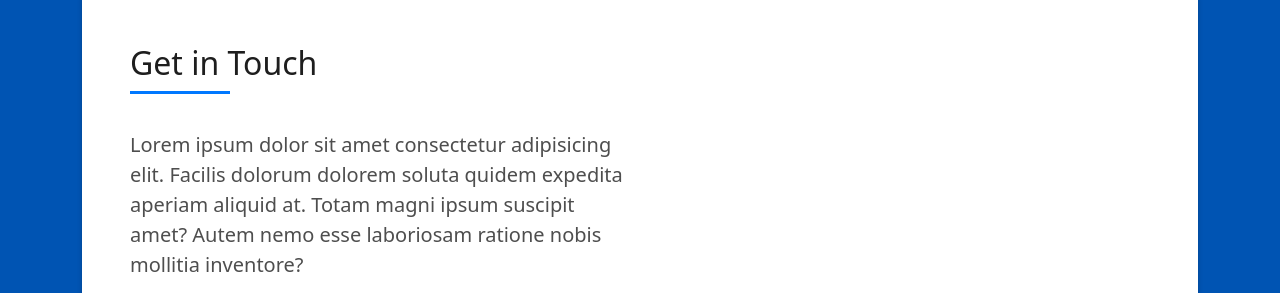
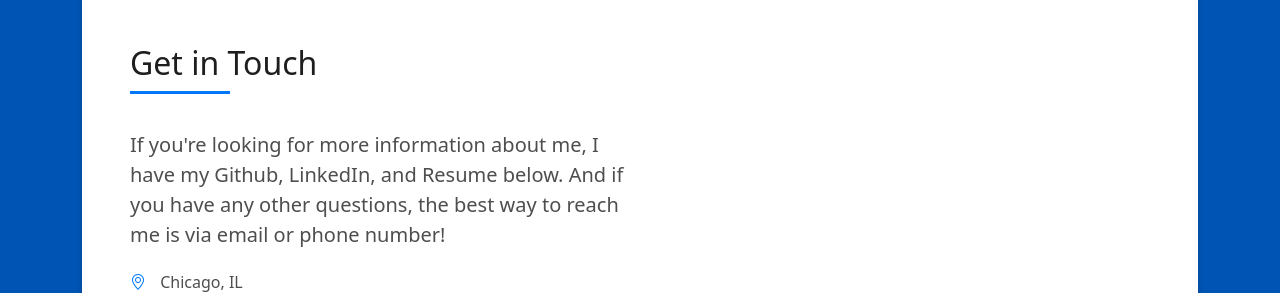
Before and after one commit to canhvo16/canhvo16.github.io, a plain HTML site: page index.html in a window 1280 px wide. Shown: the part 2660-2953 px from the top of the page. Drawn offline with Linux system fonts and the light colour scheme; a script that the page names is missing.

Commit message:
edited contact paragraph

```diff
--- a/index.html
+++ b/index.html
@@ -281,10 +281,7 @@
                     </div>
                     <div class="more-info">
                       <p class="lead">
-                        Lorem ipsum dolor sit amet consectetur adipisicing elit. Facilis dolorum dolorem soluta quidem
-                        expedita aperiam aliquid at.
-                        Totam magni ipsum suscipit amet? Autem nemo esse laboriosam ratione nobis
-                        mollitia inventore?
+                        If you're looking for more information about me, I have my Github, LinkedIn, and Resume below. And if you have any other questions, the best way to reach me is via email or phone number!
                       </p>
                       <ul class="list-ico">
                         <li><span class="bi bi-geo-alt"></span> Chicago, IL</li>
```
